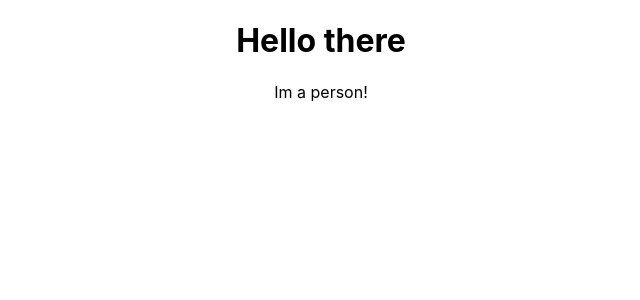
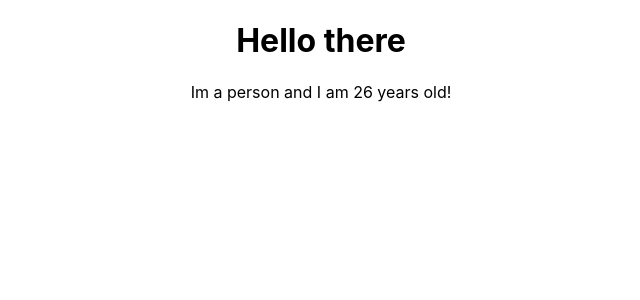
Before and after one commit to gunya/reactJS, a React (Create React App) app: page / in a window 1280 px wide. Shown: the top 300 px of the page, without its empty margins (319-959 px from the left). Built offline with nearby package versions, Linux system fonts and the light colour scheme.

Commit message:
Outputting dynamic content

```diff
--- a/src/Person/Person.js
+++ b/src/Person/Person.js
@@ -1,7 +1,7 @@
 import React from 'react';
 
 const person = () => {
-    return <p>Im a person!</p>
+    return <p>Im a person and I am {Math.floor(Math.random() * 30)} years old!</p>
 };
 
 export default person;
```
